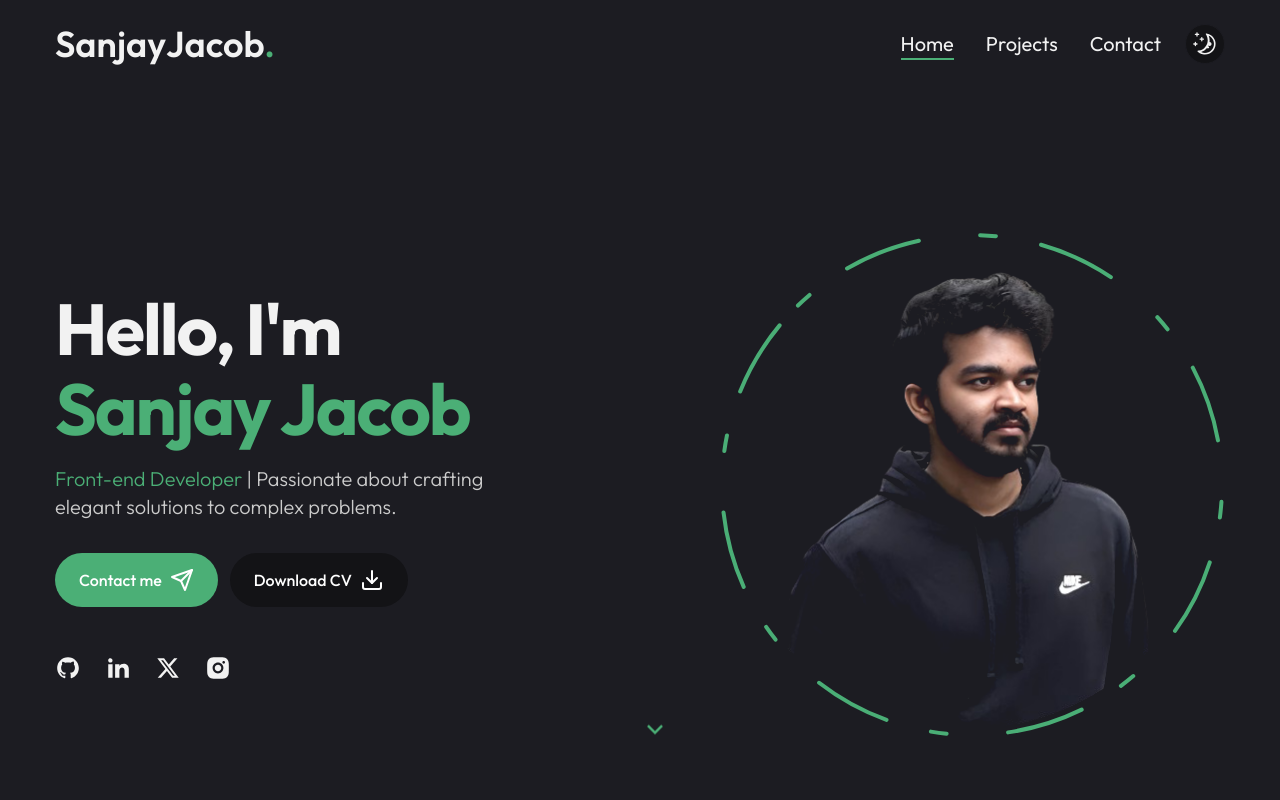
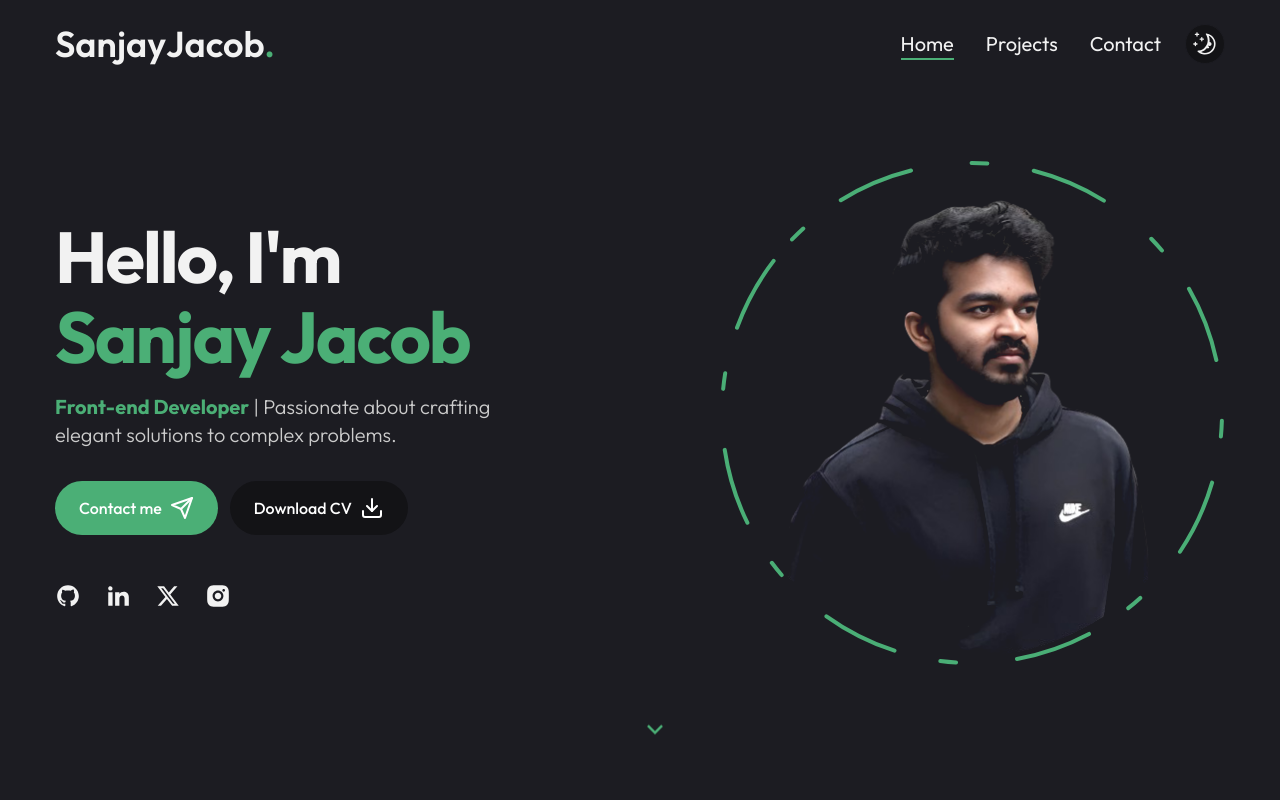
Before and after one commit to sanjayvjacob/portfolio, a Next.js app: page / in a window 1280 px wide. Shown: the top 800 px of the page. Built offline with nearby package versions, Linux system fonts and the light colour scheme.

Commit message:
optimized hero height

```diff
--- a/components/Hero.jsx
+++ b/components/Hero.jsx
@@ -9,12 +9,12 @@ import DevImg from "./DevImg";
 
 const Hero = () => {
   return (
-    <section className="py-12 xl:py-24 h-full xl:pt-28 bg-hero bg-no-repeat bg-bottom bg-cover dark:bg-none">
+    <section className="py-10 xl:py-22 h-full xl:pt-26 bg-hero bg-no-repeat bg-bottom bg-cover dark:bg-none">
     <div className="container mx-auto">
       <div className="flex flex-col xl:flex-row items-center justify-between xl:pt-8 xl:pb-24">
         <div className="order-2 xl:order-none text-center xl:text-left">
         <h1 className="h1 mb-4">Hello, I'm<br /><span className="text-primary">Sanjay Jacob</span></h1>
-        <p className="subtitle max-w-[490px] mx-auto xl:mx-0"><span className="text-primary">Front-end Developer</span> | Passionate about crafting elegant solutions to complex problems.</p>
+        <p className="subtitle max-w-[490px] mx-auto xl:mx-0"><span className="text-primary font-bold">Front-end Developer</span> | Passionate about crafting elegant solutions to complex problems.</p>
         {/* Buttons */}
         <div className="flex gap-y-3 gap-x-3 mx-auto xl:mx-0 mb-12 justify-center md:justify-start">
           <Link href='/contact'>
@@ -33,7 +33,6 @@ const Hero = () => {
         </div>
         {/* Image */}
         <div className="order-1 xl:order-none mb-8 xl:mb-0">
-          {/* <div className="w-[500px] h-[500px] bg-no-repeat absolute -top-1 -right-2"></div> */}
           <DevImg
           containerStyles='bg-hero_shape w-[510px] h-[462px] bg-no-repeat relative bg-bottom'
           imgSrc='/hero/developer.png'
```
